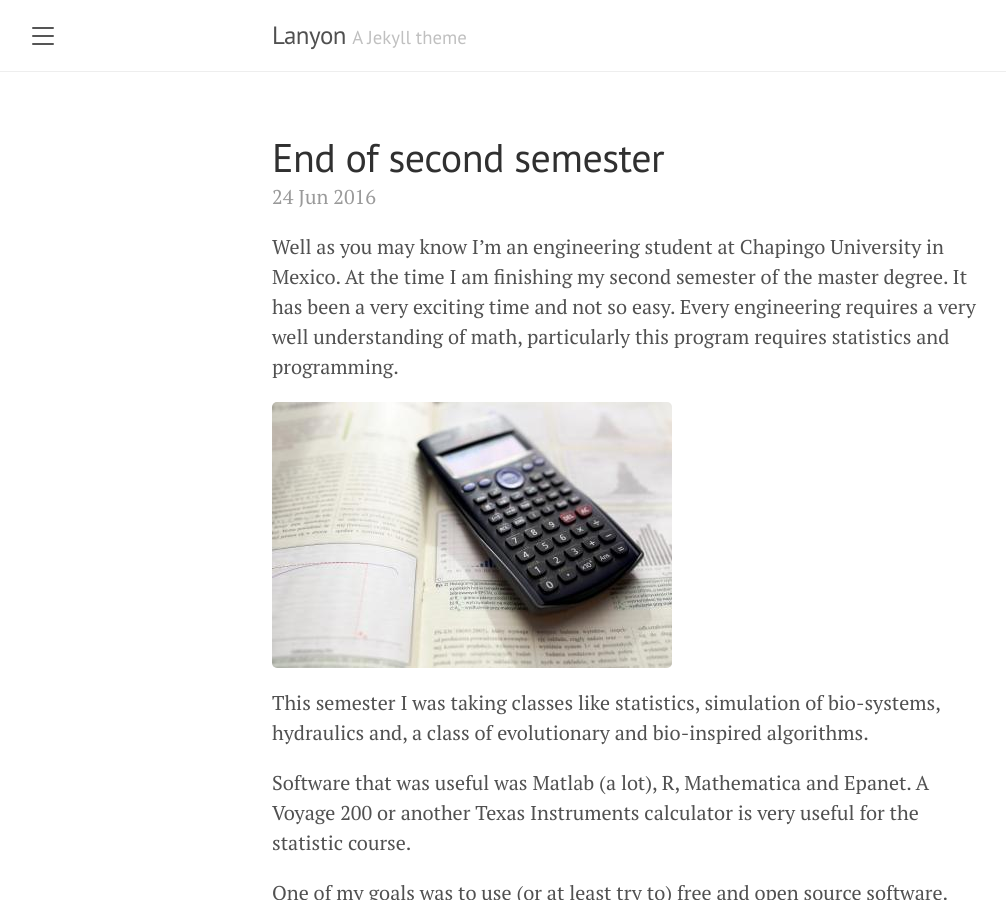
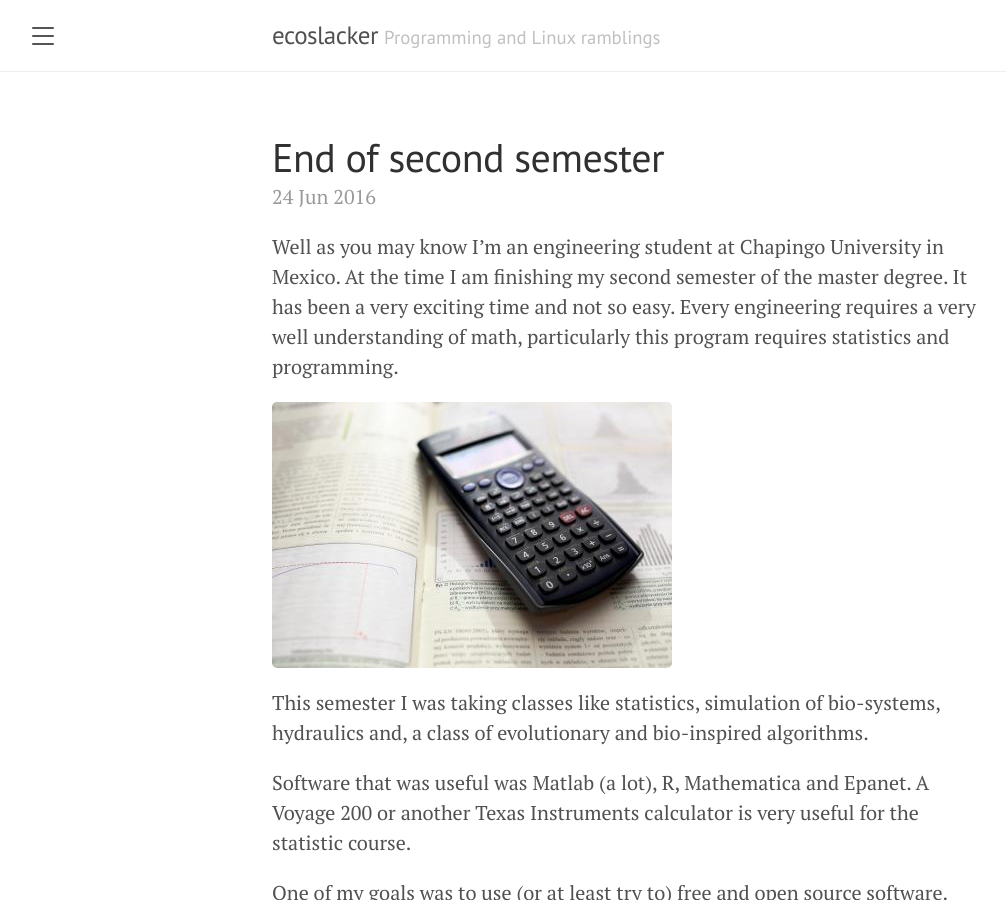
Before and after one commit to ecoslacker/ecoslacker.github.io, a Jekyll site: the page built from index.html, in a window 1280 px wide and 900 px high. Shown: the whole window, without its empty margins (8-1014 px from the left). Built offline with Jekyll 4.4.1, drawn with Linux system fonts in a browser that asks for light colours; the list of posts is cut into pages by our own code.

Commit message:
Updating blog info

```diff
--- a/_config.yml
+++ b/_config.yml
@@ -1,17 +1,17 @@
 # Setup
-title:               Lanyon
-tagline:             'A Jekyll theme'
-description:         'A reserved <a href="https://jekyllrb.com" target="_blank">Jekyll</a> theme that places the utmost gravity on content with a hidden drawer. Made by <a href="https://twitter.com/mdo" target="_blank">@mdo</a>.'
-url:                 http://lanyon.getpoole.com
+title:               ecoslacker
+tagline:             'Programming and Linux ramblings'
+description:         'I am a PhD student of Biosystems Engineering, in this site I describe how I manage to work with Linux'
+url:                 https://github.com/ecoslacker
 baseurl:             ''
 paginate:            5
 permalink:           pretty
 
 # About/contact
 author:
-  name:              Mark Otto
-  url:               https://twitter.com/mdo
-  email:             markdotto@gmail.com
+  name:              ecoslacker
+  url:               http://irriapps.com/
+  email:             ecoslacker@irriapps.com
 
 # Gems
 plugins:
```
